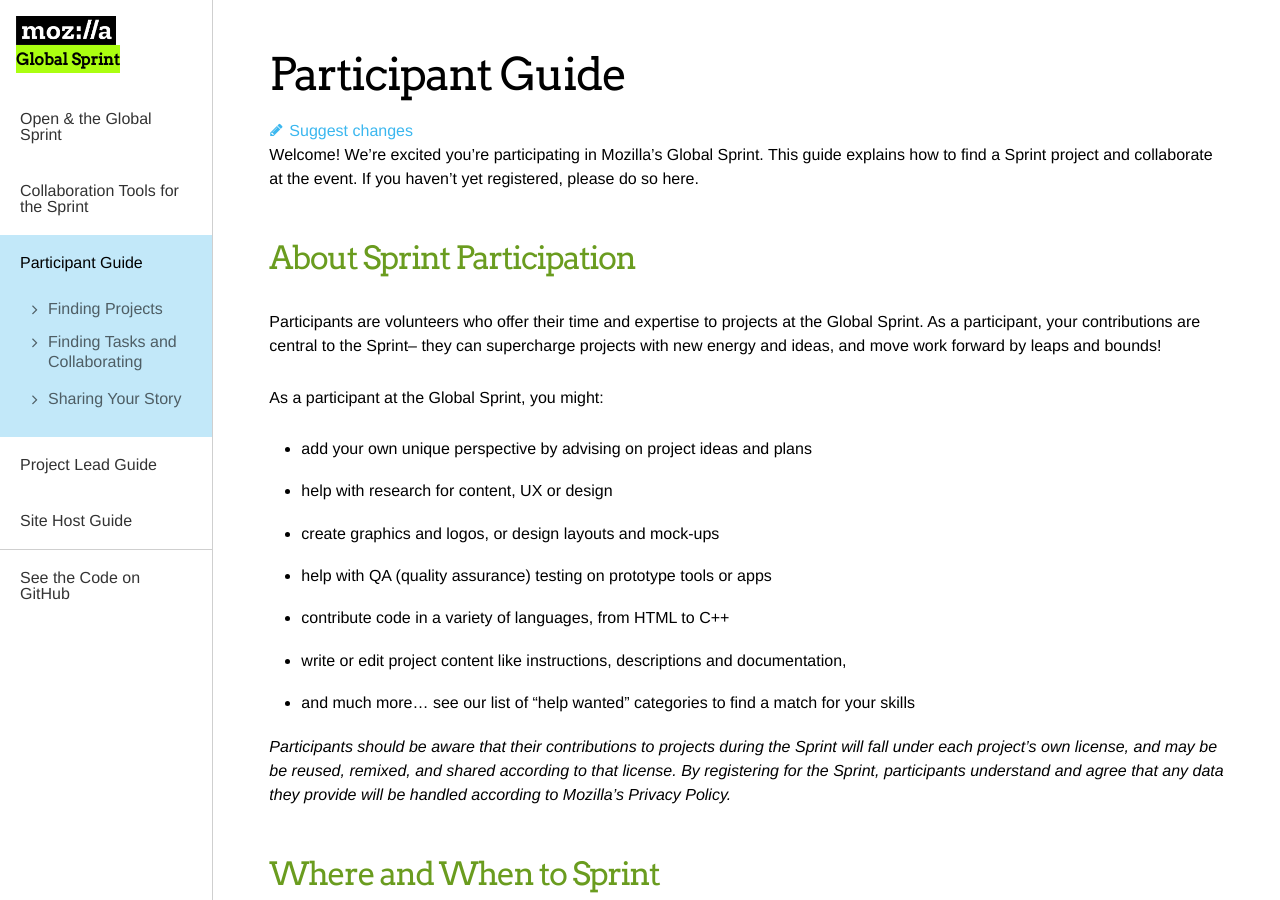
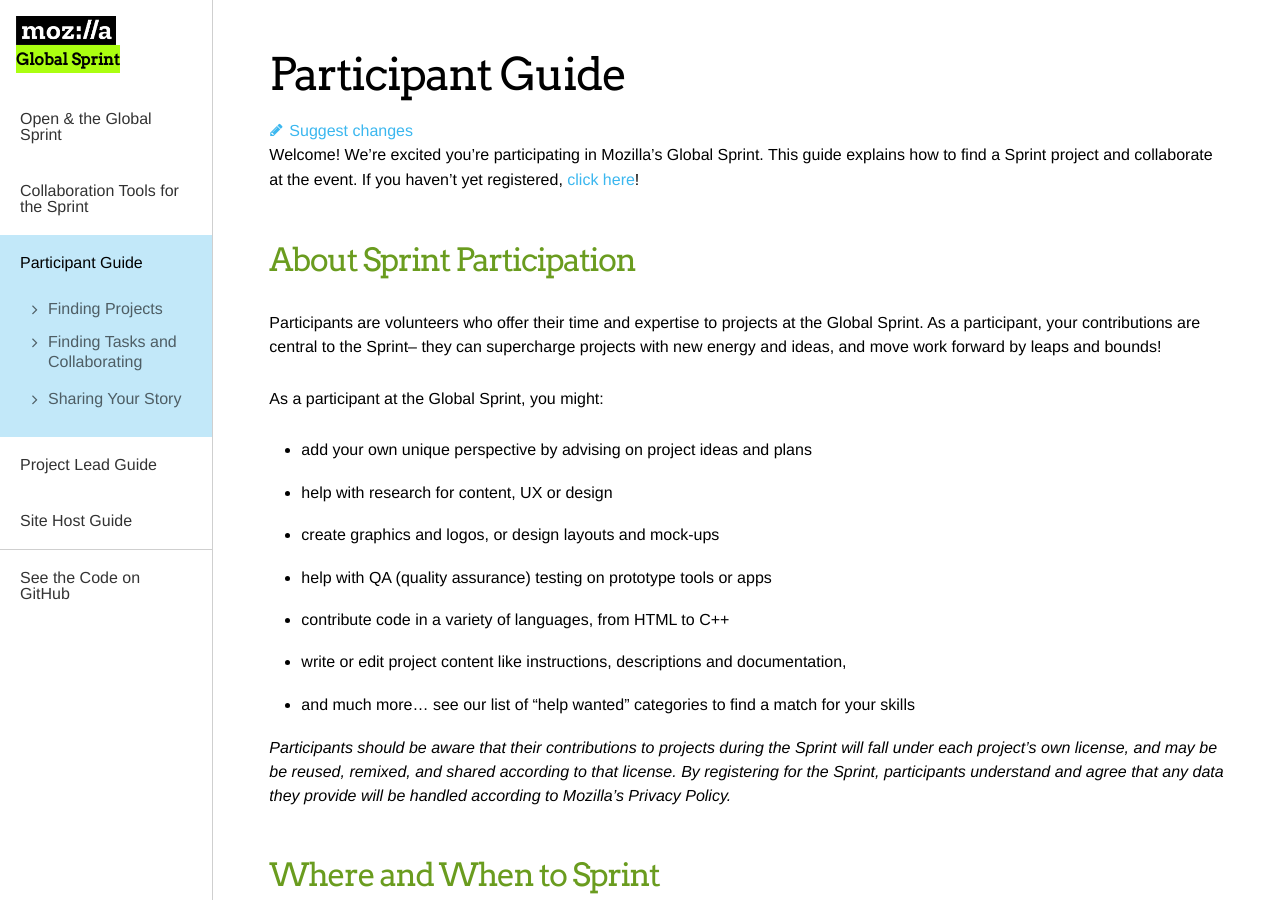
Before and after one commit to mozilla/global-sprint, a Jekyll site: the page built from _articles/participants-guide.md, in a window 1280 px wide and 900 px high. Built offline with Jekyll 4.4.1, drawn with Linux system fonts in a browser that asks for light colours; comment, search, counter and statistics services are not loaded.

Commit message:
Update participants-guide.md

```diff
--- a/_articles/participants-guide.md
+++ b/_articles/participants-guide.md
@@ -8,7 +8,7 @@ contents:
   - _articles/participants/share-your-story.md
 ---
 
-Welcome! We’re excited you’re participating in Mozilla’s Global Sprint. This guide explains how to find a Sprint project and collaborate at the event. If you haven't yet registered, please do so here.
+Welcome! We’re excited you’re participating in Mozilla’s Global Sprint. This guide explains how to find a Sprint project and collaborate at the event. If you haven't yet registered, [click here](https://ti.to/Mozilla/global-sprint-updates)!
 
 ### About Sprint Participation
 Participants are volunteers who offer their time and expertise to projects at the Global Sprint. As a participant, your contributions are central to the Sprint-- they can supercharge projects with new energy and ideas, and move work forward by leaps and bounds!
```
